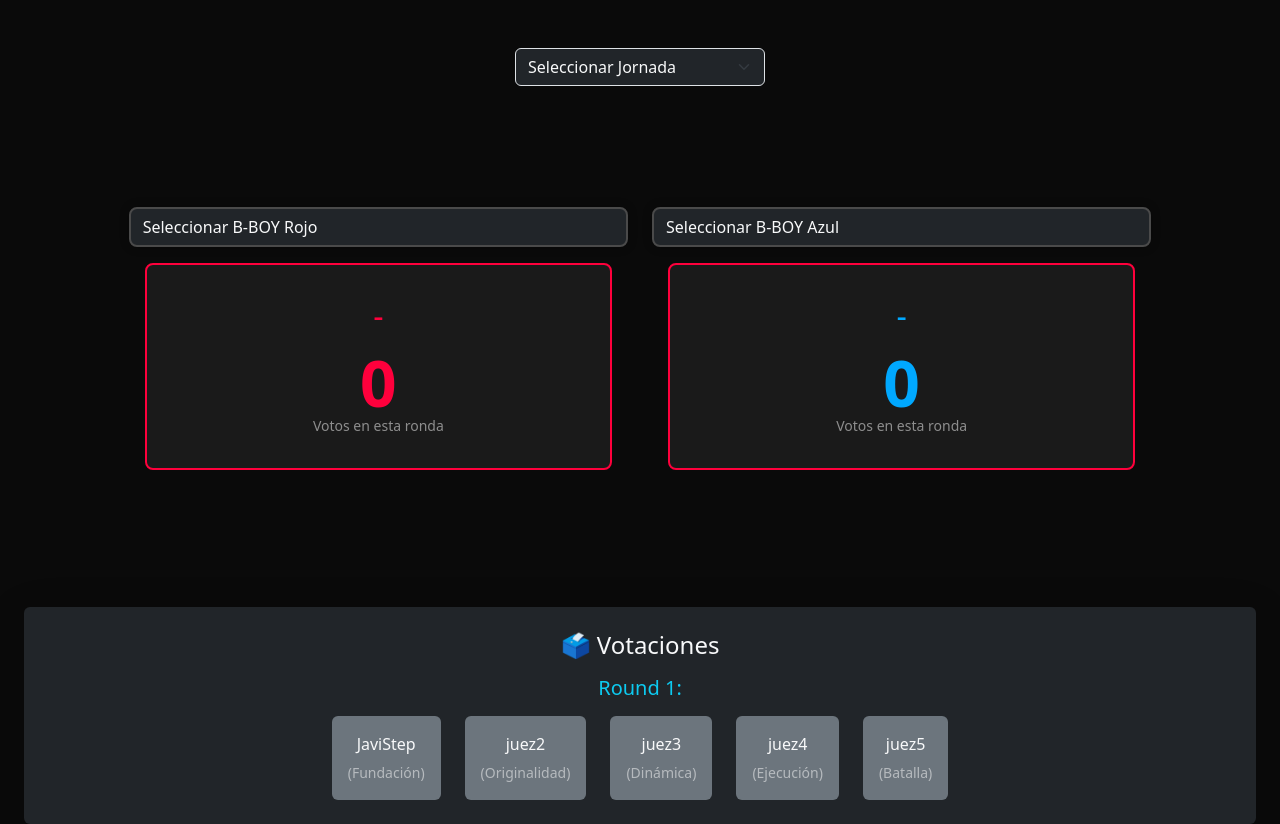
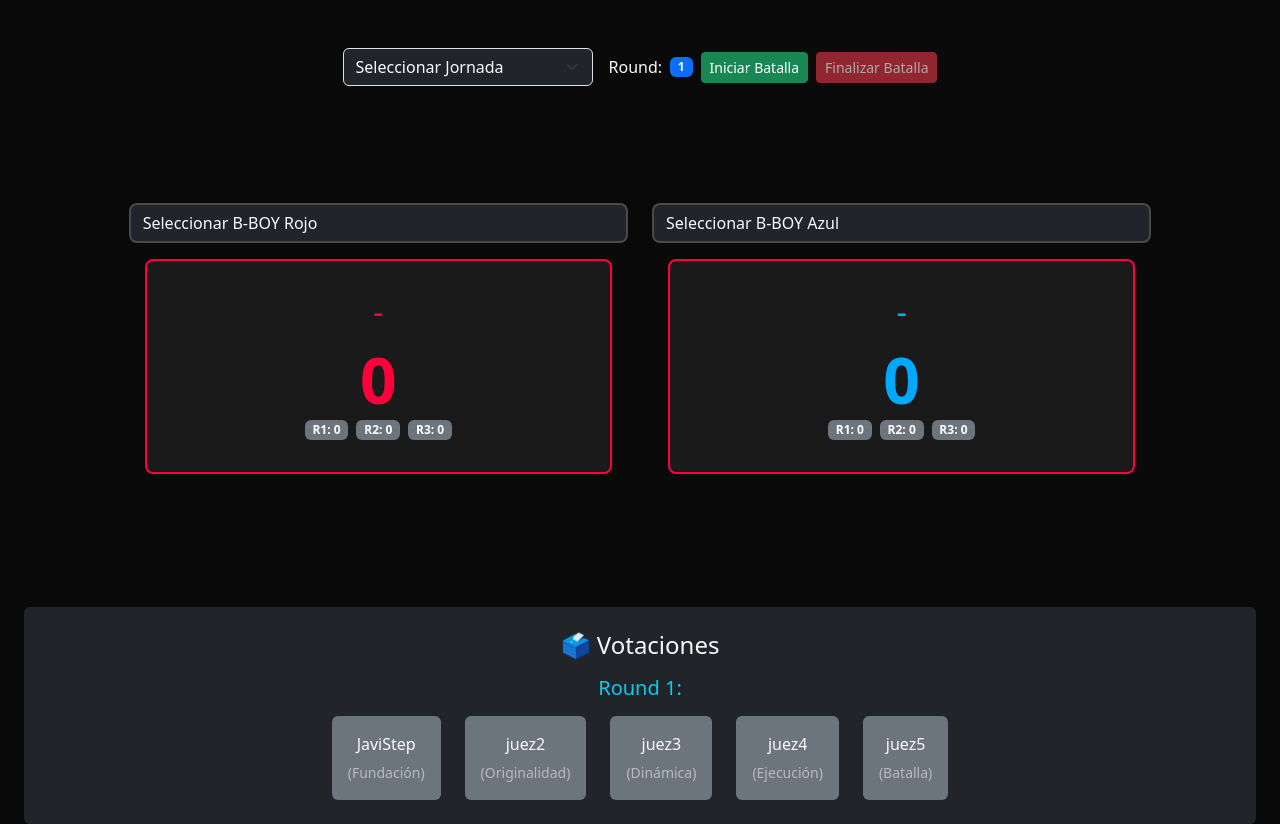
Before and after one commit to JavierMadrigal22/Judging-Bboy-App, a Flask app: page /main in a window 1280 px wide. Shown: the part 64-888 px from the top of the page. Run offline with Flask 3, Linux system fonts and the light colour scheme; a user stored in the database is signed in; some libraries are stand-ins or nearby versions.

Commit message:
Update main.html
update main

```diff
--- a/templates/main.html
+++ b/templates/main.html
@@ -12,7 +12,16 @@
                         <option value="{{ event.id }}">{{ event.name }}</option>
                     {% endfor %}
                 </select>
+                <!-- Controles de Round -->
+                <div class="d-flex align-items-center gap-2">
+                    <span class="text-light">Round:</span>
+                    <span class="badge bg-primary" id="currentRoundDisplay">1</span>
+                    <button id="startBattleBtn" class="btn btn-sm btn-success">Iniciar Batalla</button>
+                    <button id="endBattleBtn" class="btn btn-sm btn-danger" disabled>Finalizar Batalla</button>
+                </div>
             </div>
+            <!-- Contador de Batalla -->
+            <div id="battleCountdown" class="text-center mt-2" style="font-size: 2rem; display: none;"></div>
         </div>
     </div>
 
@@ -25,7 +34,7 @@
                 <select class="form-select bg-dark text-light competitor-select" id="competitorRed">
                     <option value="">Seleccionar B-BOY Rojo</option>
                     {% for event in all_events %}
-                        {% if loop.first %}  {# Solo muestra participantes de la primera jornada inicialmente #}
+                        {% if loop.first %}
                             {% for competitor in event.competitors %}
                                 <option value="{{ competitor.id }}" data-event="{{ event.id }}">{{ competitor.name }}</option>
                             {% endfor %}
@@ -37,7 +46,12 @@
             <div class="competitor-card-top bg-underground-gray h-75 d-flex flex-column justify-content-center">
                 <h2 class="neon-red text-center mb-0" id="redName">-</h2>
                 <div class="votes-display-lg neon-red text-center mt-3" id="redPoints">0</div>
-                <small class="text-center text-light-50">Votos en esta ronda</small>
+                <div class="round-points-container d-flex justify-content-center gap-2 mt-2">
+                    <span class="badge bg-secondary round-point" data-round="1">R1: 0</span>
+                    <span class="badge bg-secondary round-point" data-round="2">R2: 0</span>
+                    <span class="badge bg-secondary round-point" data-round="3">R3: 0</span>
+                </div>
+                <div id="redWinnerBanner" class="winner-banner bg-danger" style="display: none;">GANADOR</div>
             </div>
         </div>
 
@@ -48,7 +62,7 @@
                 <select class="form-select bg-dark text-light competitor-select" id="competitorBlue">
                     <option value="">Seleccionar B-BOY Azul</option>
                     {% for event in all_events %}
-                        {% if loop.first %}  {# Solo muestra participantes de la primera jornada inicialmente #}
+                        {% if loop.first %}
                             {% for competitor in event.competitors %}
                                 <option value="{{ competitor.id }}" data-event="{{ event.id }}">{{ competitor.name }}</option>
                             {% endfor %}
@@ -60,19 +74,23 @@
             <div class="competitor-card-top bg-underground-gray h-75 d-flex flex-column justify-content-center">
                 <h2 class="neon-blue text-center mb-0" id="blueName">-</h2>
                 <div class="votes-display-lg neon-blue text-center mt-3" id="bluePoints">0</div>
-                <small class="text-center text-light-50">Votos en esta ronda</small>
+                <div class="round-points-container d-flex justify-content-center gap-2 mt-2">
+                    <span class="badge bg-secondary round-point" data-round="1">R1: 0</span>
+                    <span class="badge bg-secondary round-point" data-round="2">R2: 0</span>
+                    <span class="badge bg-secondary round-point" data-round="3">R3: 0</span>
+                </div>
+                <div id="blueWinnerBanner" class="winner-banner bg-primary" style="display: none;">GANADOR</div>
             </div>
         </div>
     </div>
 
-    <!-- Sección Inferior: Jueces (mantenemos la existente) -->
-    <!-- Sección Inferior: Votaciones -->
+    <!-- Sección Inferior: Jueces -->
     <div class="row mt-4">
         <div class="col-md-12">
             <div class="voting-section text-center bg-dark text-light p-4 rounded shadow-lg">
                 <h4 class="mb-3">🗳️ Votaciones</h4>
-                <h5 class="text-info">Round {{ current_round|default(1) }}:</h5>
-                <div class="d-flex justify-content-center gap-4 mt-3">
+                <h5 class="text-info">Round <span id="roundIndicator">{{ current_round|default(1) }}</span>:</h5>
+                <div class="d-flex justify-content-center gap-4 mt-3" id="judgesContainer">
                     {% for judge in judges %}
                     <div class="vote-box p-3 bg-secondary rounded judge-vote"
                          id="judge-{{ judge.id }}"
@@ -85,9 +103,5 @@
             </div>
         </div>
     </div>
-
 </div>
 {% endblock %}
-{% block scripts %}
-<script src="{{ url_for('static', filename='js/main.js') }}"></script>
-{% endblock %}
```
